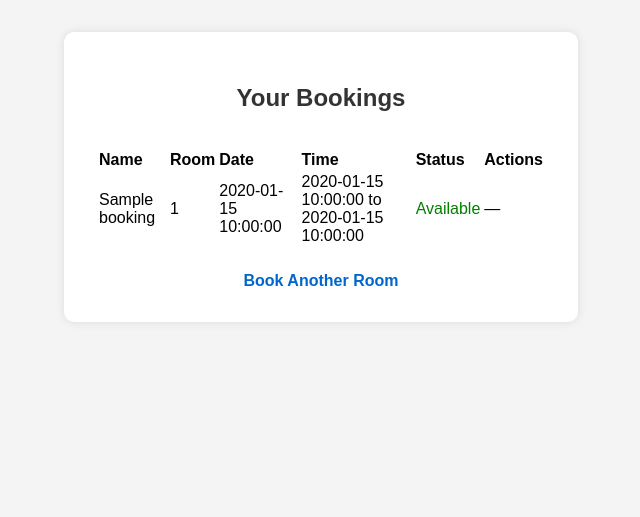
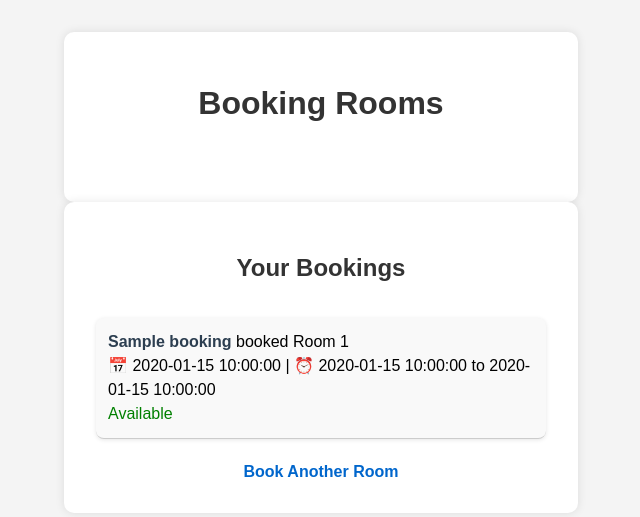
Before and after one commit to Dhanush9358/fastapi-project, a FastAPI app: template templates/history.html in a window 1280 px wide. Shown: the top 517 px of the page, without its empty margins (319-959 px from the left). Run offline with FastAPI, Linux system fonts and the light colour scheme; the template is opened without the code that fills it: most values are stand-ins (such as "Sample title", 1, 10 or a date in 2020).

Commit message:
made some changes

```diff
--- /dev/null
+++ b/templates/base.html
@@ -0,0 +1,23 @@
+<!DOCTYPE html>
+<html>
+<head>
+    <title>{% block title %}Booking Rooms{% endblock %}</title>
+    <link rel="stylesheet" href="/static/style.css">
+</head>
+<body>
+
+<header>
+    <div class="container header-container">
+        <h1>Booking Rooms</h1>
+        {% if request.cookies.access_token %}
+            <a href="/logout" class="logout-link">Logout</a>
+        {% endif %}
+    </div>
+</header>
+
+<main>
+    {% block content %}{% endblock %}
+</main>
+
+</body>
+</html>
--- a/templates/book.html
+++ b/templates/book.html
@@ -1,4 +1,7 @@
 {% extends "base.html" %}
+
+{% block title %}Book a Room{% endblock %}
+
 {% block content %}
 <div class="form-container">
     <h2>Book a Room</h2>
--- a/templates/history.html
+++ b/templates/history.html
@@ -1,11 +1,26 @@
-<!DOCTYPE html>
-<html>
-<head>
-  <title>Booking History</title>
-  <link rel="stylesheet" href="/static/style.css">
+{% extends "base.html" %}
+
+{% block title %}Booking History{% endblock %}
+
+{% block content %}
 <style>
+    .booking-list {
+        list-style: none;
+        padding: 0;
+    }
+    .booking-list li {
+        background: #f9f9f9;
+        margin: 10px 0;
+        padding: 12px;
+        border-radius: 8px;
+        box-shadow: 0 1px 4px rgba(0,0,0,0.1);
+    }
+    .booking-list li strong {
+        font-size: 16px;
+        color: #2c3e50;
+    }
     .action-buttons {
-      margin-top: 5px;
+        margin-top: 8px;
     }
     .edit-btn, .cancel-btn {
         padding: 4px 8px;
@@ -28,36 +43,19 @@
     .available { color: green; }
     .booked { color: red; }
 </style>
-</head>
-<body>
-
-  {% if request.cookies.access_token %}
-    <a href="/logout" class="logout-link">Logout</a>
-  {% endif %}
 
 <div class="container">
     <h2>Your Bookings</h2>
 
     {% if bookings %}
-      <table class="booking-table">
-        <tr>
-          <th>Name</th>
-          <th>Room</th>
-          <th>Date</th>
-          <th>Time</th>
-          <th>Status</th>
-          <th>Actions</th>
-        </tr>
+        <ul class="booking-list">
             {% for booking in bookings %}
-          <tr>
-            <td>{{ booking.name }}</td>
-            <td>{{ booking.room_number }}</td>
-            <td>{{ booking.date }}</td>
-            <td>{{ booking.start_time }} to {{ booking.end_time }}</td>
-            <td class="{{ 'available' if booking.available else 'booked' }}">
+                <li>
+                    <strong>{{ booking.name }}</strong> booked Room {{ booking.room_number }}<br>
+                    📅 {{ booking.date }} | ⏰ {{ booking.start_time }} to {{ booking.end_time }}<br>
+                    <span class="{{ 'available' if booking.available else 'booked' }}">
                         {{ 'Available' if booking.available else 'Booked' }}
-            </td>
-            <td>
+                    </span>
                     {% if booking.is_future %}
                         <div class="action-buttons">
                             <a href="/edit_booking/{{ booking.id }}">
@@ -67,19 +65,14 @@
                                 <button class="cancel-btn">Cancel</button>
                             </a>
                         </div>
-              {% else %}
-                —
                     {% endif %}
-            </td>
-          </tr>
+                </li>
             {% endfor %}
-      </table>
+        </ul>
     {% else %}
         <p>No bookings found.</p>
     {% endif %}
 
     <a href="/book" class="back-link">Book Another Room</a>
 </div>
-
-</body>
-</html>
+{% endblock %}
```
Lines whose indentation alone changed are shown as unchanged.
